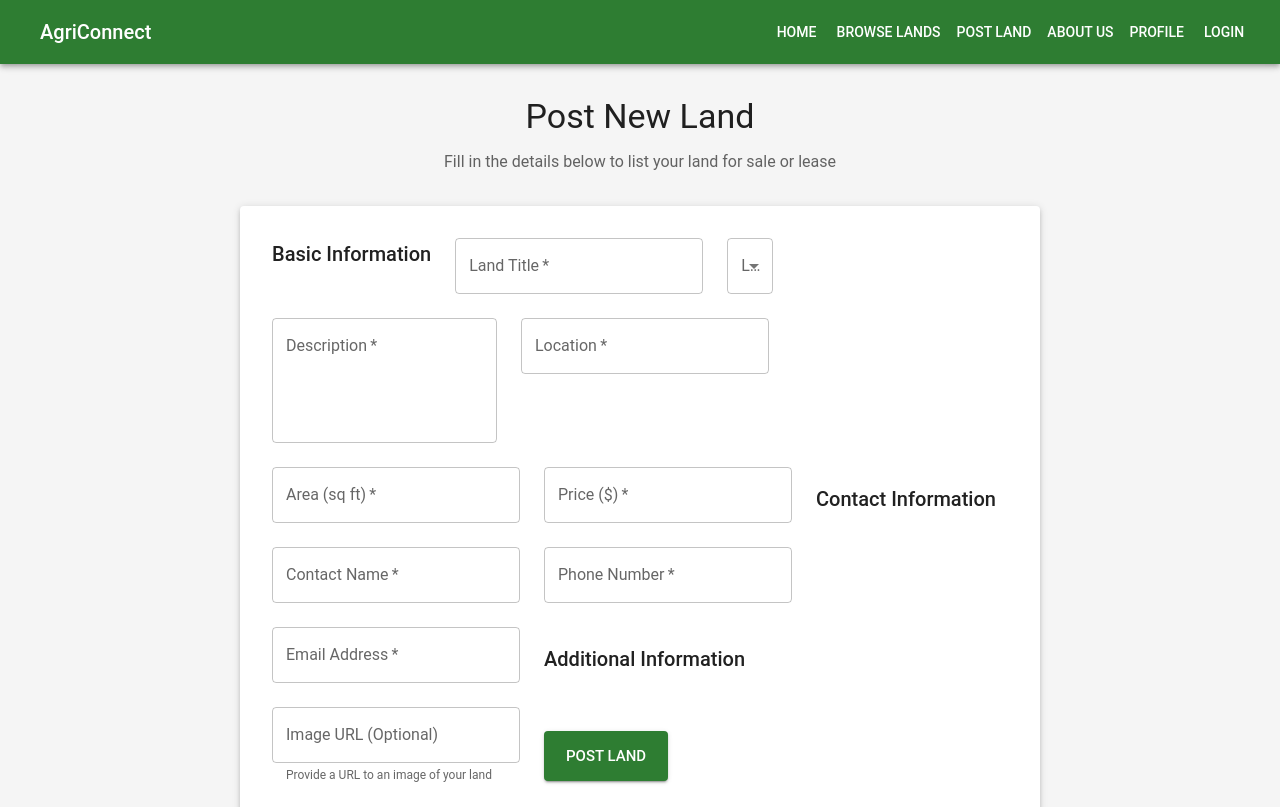
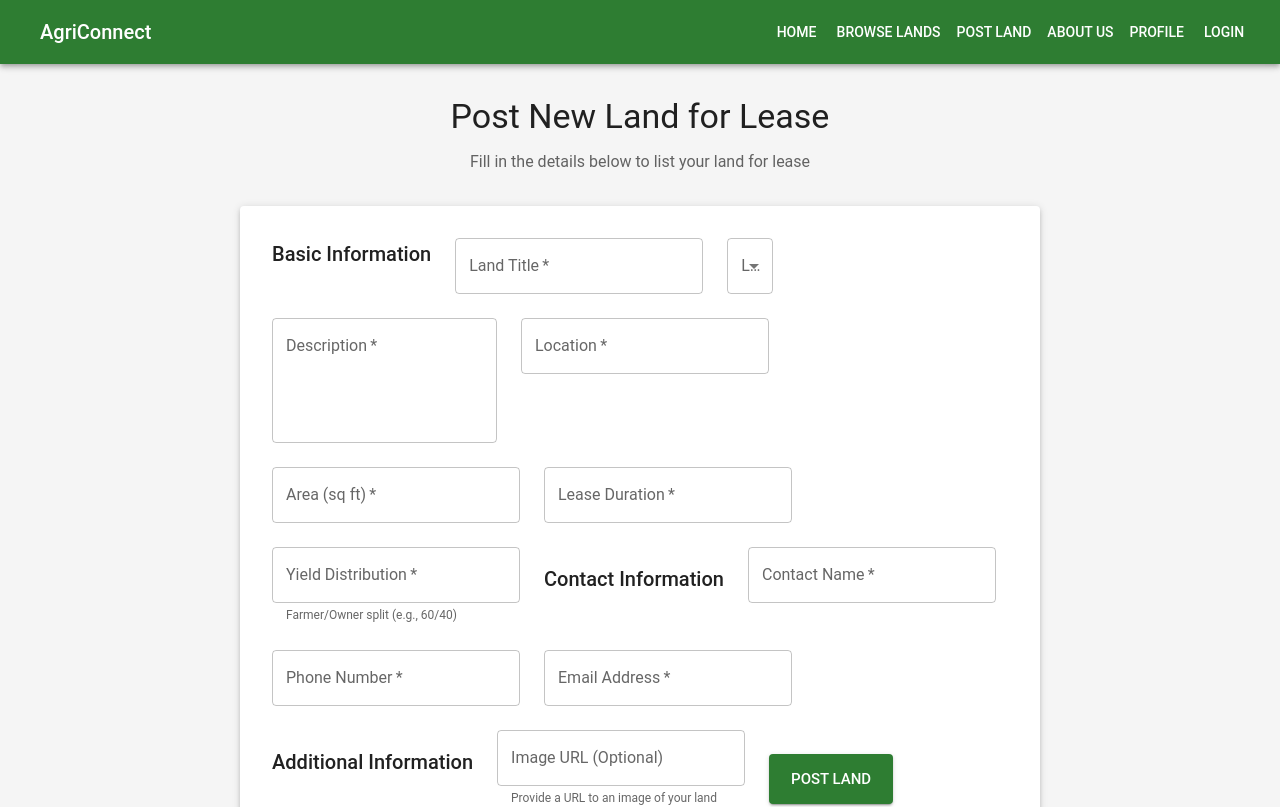
Before and after one commit to ishitakhedekar/Agri-Connect, a React (Create React App) app: page /post-land in a window 1280 px wide. Shown: the top 807 px of the page. Built offline with nearby package versions, Linux system fonts and the light colour scheme; some icons are missing.

Commit message:
feat: add lease duration and yield distribution fields to PostLand component

```diff
--- a/src/components/Lands/PostLand.js
+++ b/src/components/Lands/PostLand.js
@@ -22,7 +22,8 @@ const PostLand = () => {
     description: '',
     location: '',
     area: '',
-    price: '',
+    leaseDuration: '',      // Added
+    yieldDistribution: '',  // Added
     landType: '',
     contactName: '',
     contactPhone: '',
@@ -33,6 +34,7 @@ const PostLand = () => {
   const [errors, setErrors] = useState({});
   const [loading, setLoading] = useState(false);
   const [success, setSuccess] = useState(false);
+  const [postError, setPostError] = useState('');
 
   const landTypes = [
     'Agricultural',
@@ -51,12 +53,8 @@ const PostLand = () => {
       ...prev,
       [name]: value
     }));
-    // Clear error when user starts typing
     if (errors[name]) {
-      setErrors(prev => ({
-        ...prev,
-        [name]: ''
-      }));
+      setErrors(prev => ({ ...prev, [name]: '' }));
     }
   };
 
@@ -67,7 +65,8 @@ const PostLand = () => {
     if (!formData.description.trim()) newErrors.description = 'Description is required';
     if (!formData.location.trim()) newErrors.location = 'Location is required';
     if (!formData.area || formData.area <= 0) newErrors.area = 'Valid area is required';
-    if (!formData.price || formData.price <= 0) newErrors.price = 'Valid price is required';
+    if (!formData.leaseDuration.trim()) newErrors.leaseDuration = 'Lease duration is required';
+    if (!formData.yieldDistribution.trim()) newErrors.yieldDistribution = 'Yield distribution is required';
     if (!formData.landType) newErrors.landType = 'Land type is required';
     if (!formData.contactName.trim()) newErrors.contactName = 'Contact name is required';
     if (!formData.contactPhone.trim()) newErrors.contactPhone = 'Contact phone is required';
@@ -84,10 +83,22 @@ const PostLand = () => {
   const handleSubmit = async (e) => {
     e.preventDefault();
 
+    if (!validateForm()) {
+      return;
+    }
+
     setLoading(true);
+    setSuccess(false);
+    setPostError('');
 
     const user = JSON.parse(localStorage.getItem('user'));
     const token = user?.token;
+
+    if (!token) {
+        setPostError('You must be logged in to post.');
+        setLoading(false);
+        return;
+    }
 
     try {
       await axios.post(
@@ -106,14 +117,17 @@ const PostLand = () => {
         description: '',
         location: '',
         area: '',
-      soilType: '',
-      imageUrl: '',
+        leaseDuration: '',
+        yieldDistribution: '',
+        landType: '',
         contactName: '',
-      contactNumber: ''
+        contactPhone: '',
+        contactEmail: '',
+        imageUrl: ''
       });
     } catch (err) {
       console.error(err);
-    alert('Failed to post land');
+      setPostError(err.response?.data?.message || 'Failed to post land. Please try again.');
     } finally {
       setLoading(false);
     }
@@ -123,16 +137,21 @@ const PostLand = () => {
   return (
     <Container maxWidth="lg" sx={{ mt: 4, mb: 4 }}>
       <Typography variant="h4" gutterBottom align="center">
-        Post New Land
+        Post New Land for Lease
       </Typography>
       <Typography variant="body1" align="center" color="text.secondary" sx={{ mb: 4 }}>
-        Fill in the details below to list your land for sale or lease
+        Fill in the details below to list your land for lease
       </Typography>
 
       <Paper elevation={3} sx={{ p: 4, maxWidth: 800, mx: 'auto' }}>
         {success && (
           <Alert severity="success" sx={{ mb: 3 }}>
-            Land posted successfully! Your listing will be reviewed and published shortly.
+            Land posted successfully!
+          </Alert>
+        )}
+        {postError && (
+            <Alert severity="error" sx={{ mb: 3 }}>
+                {postError}
             </Alert>
         )}
 
@@ -204,7 +223,7 @@ const PostLand = () => {
               />
             </Grid>
 
-            <Grid item xs={12} sm={3}>
+            <Grid item xs={12} sm={6}>
               <TextField
                 fullWidth
                 type="number"
@@ -218,16 +237,31 @@ const PostLand = () => {
               />
             </Grid>
 
-            <Grid item xs={12} sm={3}>
+            {/* LEASE DURATION & YIELD DISTRIBUTION FIELDS */}
+            <Grid item xs={12} sm={6}>
               <TextField
                 fullWidth
-                type="number"
-                label="Price ($)"
-                name="price"
-                value={formData.price}
+                label="Lease Duration"
+                name="leaseDuration"
+                value={formData.leaseDuration}
                 onChange={handleChange}
-                error={!!errors.price}
-                helperText={errors.price}
+                error={!!errors.leaseDuration}
+                helperText={errors.leaseDuration}
+                placeholder="e.g., 5 years, 3 seasons"
+                required
+              />
+            </Grid>
+
+            <Grid item xs={12} sm={6}>
+              <TextField
+                fullWidth
+                label="Yield Distribution"
+                name="yieldDistribution"
+                value={formData.yieldDistribution}
+                onChange={handleChange}
+                error={!!errors.yieldDistribution}
+                helperText={errors.yieldDistribution || "Farmer/Owner split (e.g., 60/40)"}
+                placeholder="e.g., 60/40"
                 required
               />
             </Grid>
```
Lines whose indentation alone changed are shown as unchanged.
